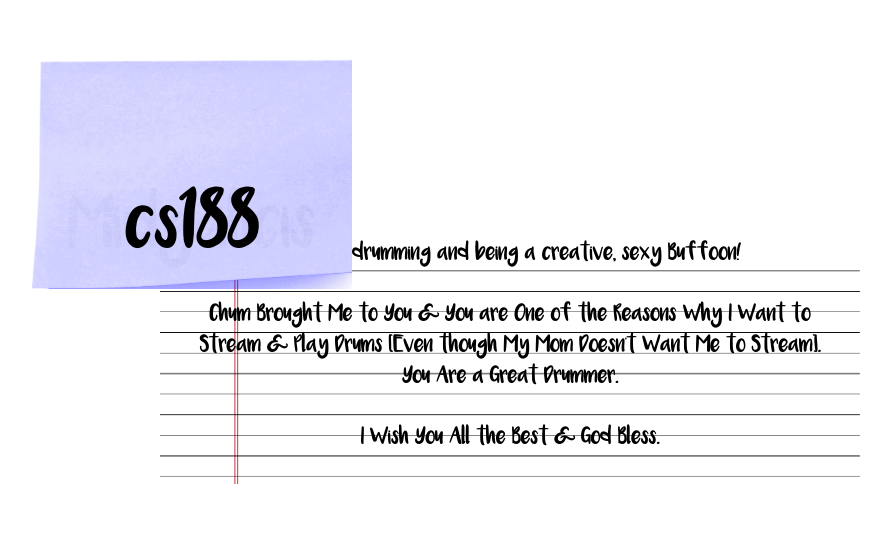
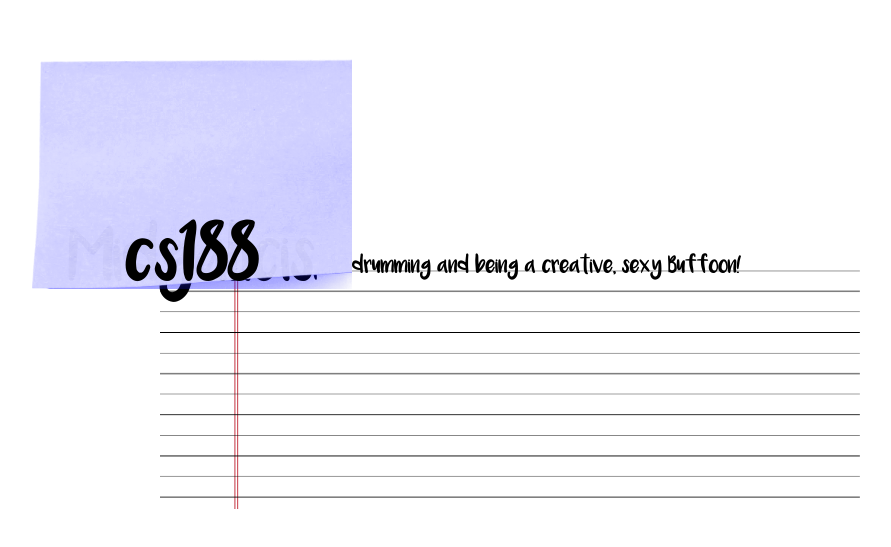
Before and after one commit to MaryWilliameTaraneeChristineCourtney/brilliant-project, a plain HTML site: page index.html in a window 1280 px wide. Shown: the part 111-658 px from the top of the page, without its empty margins (224-1115 px from the left). Drawn offline with nearby package versions, Linux system fonts and the light colour scheme.

Commit message:
Update 1

```diff
--- a/CSS/mystyle.css
+++ b/CSS/mystyle.css
@@ -42,6 +42,12 @@ h1 {
 h2 {
 	font-size:250%;
 	line-height: 300%;
+}
+h3 {
+	font-size:80%;
+	line-height: 240%;
+}
+.username {
 	background-image: url(../Images/PostItNote.png);
 	background-size:cover;
 	top: 20%;
@@ -52,23 +58,17 @@ h2 {
 	z-index:5;
 	position: absolute;
 }
-h3 {
+.message {
 	background-image: url(../Images/bg1.png);
 	background-size: 100%;
-	width: 50%;
-	font-size:80%;
-	line-height: 240%;
 	position: absolute;
 	top: 40%;
 	left: 30%;
 	padding:30px;
+	width: 50%;
+	height: 30%;
 	margin:auto;
 	z-index:3;
-}
-
-.padpaper {
-	z-index: 1;
-	width: 50%;
 }
 #streamers {
 	background-image:url(../Images/1.jpg);
--- a/index.html
+++ b/index.html
@@ -19,12 +19,12 @@
 	<div id="fullpage">
 		<div class="section" id="streamers">
 			<div class="slide">
-				<h2><br />Midgalicis<br /><br /></h2>
-				<h3>O Hai, Brian! <br /><br />Chum Brought Me to You & You are One of the Reasons Why I Want to Stream & Play Drums [Even though My Mom Doesn't Want Me to Stream]. You Are a Great Drummer. <br /><br />I Wish You All the Best & God Bless.</h3>
+				<div class="username"><h2><br />Midgalicis<br /><br /></h2></div>
+				<div class="message"><h3>O Hai, Brian! <br /><br />Chum Brought Me to You & You are One of the Reasons Why I Want to Stream & Play Drums [Even though My Mom Doesn't Want Me to Stream]. You Are a Great Drummer. <br /><br />I Wish You All the Best & God Bless.</h3></div>
 			</div>
 			<div class="slide">
-				<h2><br />cs188<br /><br /></h2>
-				<h3>Keep on drumming and being a creative, sexy Buffoon!</h3>
+				<div class="username"><h2><br />cs188<br /><br /></h2></div>
+				<div class="message"><h3>Keep on drumming and being a creative, sexy Buffoon!</h3></div>
 			</div>
 		</div>
 		<!--
```
